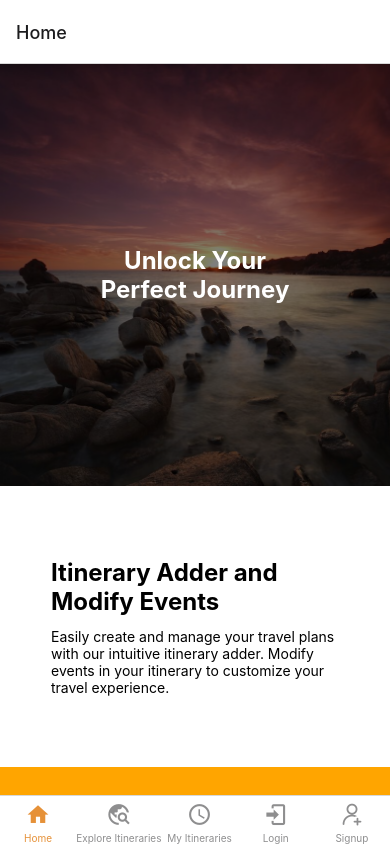
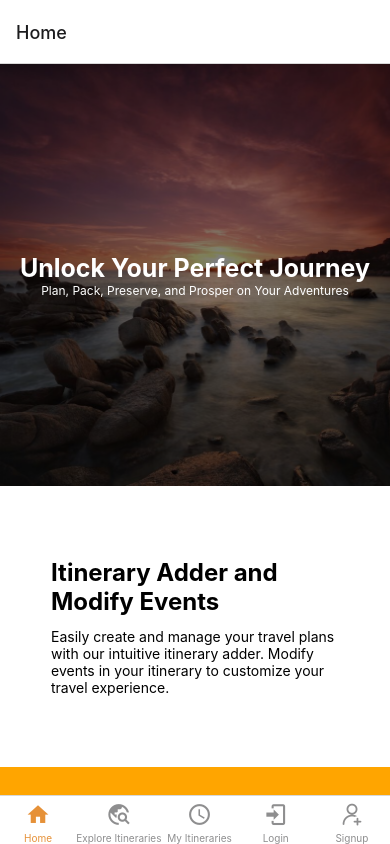
Before and after one commit to TejasAU/FlexiTravelPlannerApp, a React Native app: screen /Home in a window 390 px wide. Built offline with nearby package versions, Linux system fonts and the light colour scheme.

Commit message:
minor changes to main hero

```diff
--- a/components/home/MainHero.js
+++ b/components/home/MainHero.js
@@ -22,8 +22,8 @@ const MainHero = () => {
             resizeMode="cover"
         >
             <View style={styles.overlay}>
-                <Text style={styles.text}>Unlock Your</Text>
-                <Text style={styles.text}>Perfect Journey</Text>
+                <Text style={styles.text}>Unlock Your Perfect Journey</Text>
+                <Text style={styles.subText}>Plan, Pack, Preserve, and Prosper on Your Adventures</Text>
             </View>
         </ImageBackground>
     );
@@ -42,9 +42,14 @@ const styles = StyleSheet.create({
     },
     text: {
         color: "white",
-        fontSize: 24,
+        fontSize: 25,
         fontWeight: "bold",
     },
+    subText: {
+        color: "white",
+        fontSize: 12,
+        // fontWeight: "bold",
+    }
 });
 
 export default MainHero;
```
